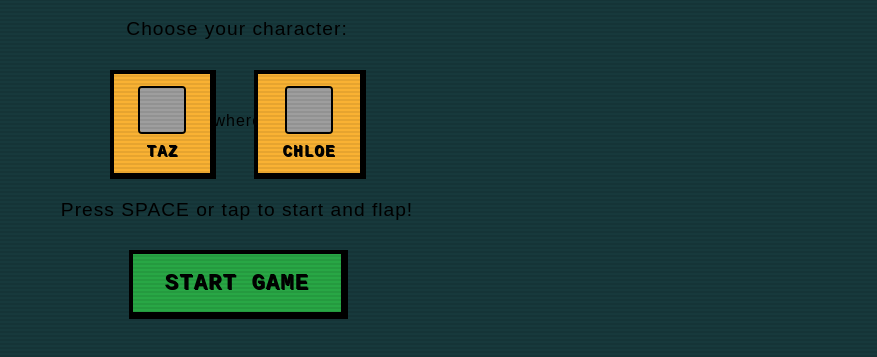
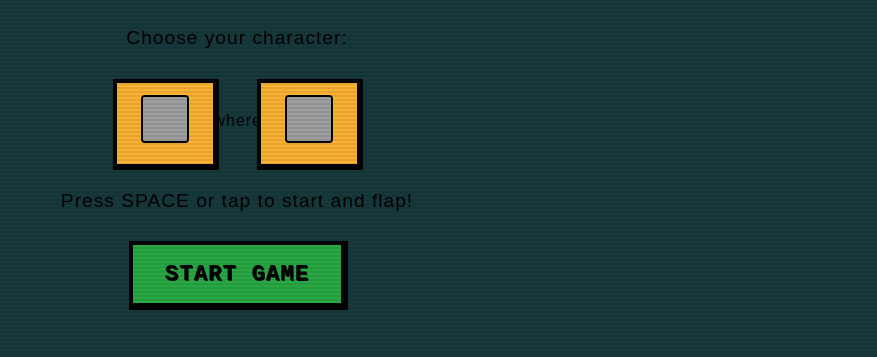
Before and after one commit to michaelpreciado/Flattenhund, a website: page index.html in a window 1280 px wide. Shown: the part 279-636 px from the top of the page, without its empty margins (403-1280 px from the left). Drawn offline with nearby package versions, Linux system fonts and the light colour scheme; no server answers; grey boxes are pictures that could not be loaded.

Commit message:
refactor: streamline character selection button layout by removing line breaks
- Removed line breaks from character buttons for a cleaner appearance.
- Maintained image display for character selection without altering functionality.

```diff
--- a/index.html
+++ b/index.html
@@ -17,12 +17,10 @@
             <p>Choose your character:</p>
             <div class="character-select">
                 <button class="character-btn" id="choose-taz">
-                    <img src="assets/images/taz.png" alt="Taz" class="character-img"><br>
-                    Taz
+                    <img src="assets/images/taz.png" alt="Taz" class="character-img">
                 </button>
                 <button class="character-btn" id="choose-chloe">
-                    <img src="assets/images/chloe.png" alt="Chloe" class="character-img"><br>
-                    Chloe
+                    <img src="assets/images/chloe.png" alt="Chloe" class="character-img">
                 </button>
             </div>
             <p>Press SPACE or tap to start and flap!</p>
```
